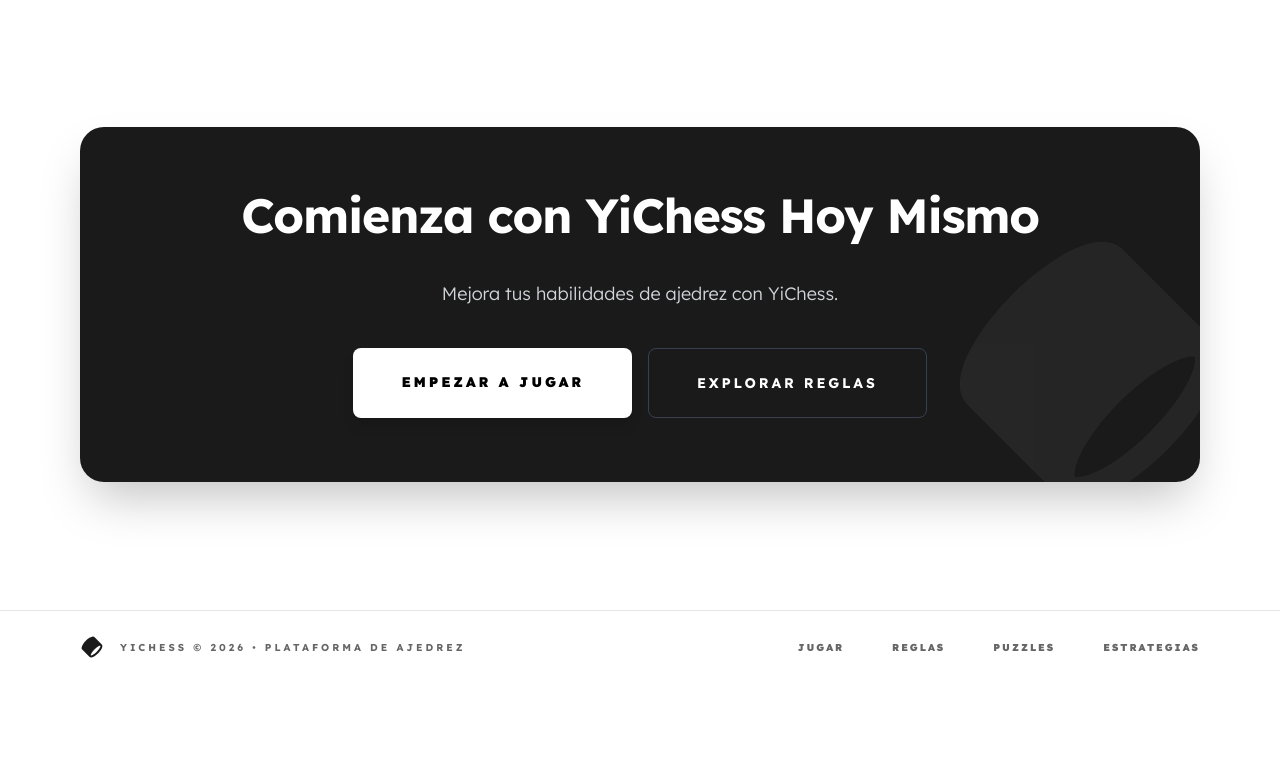
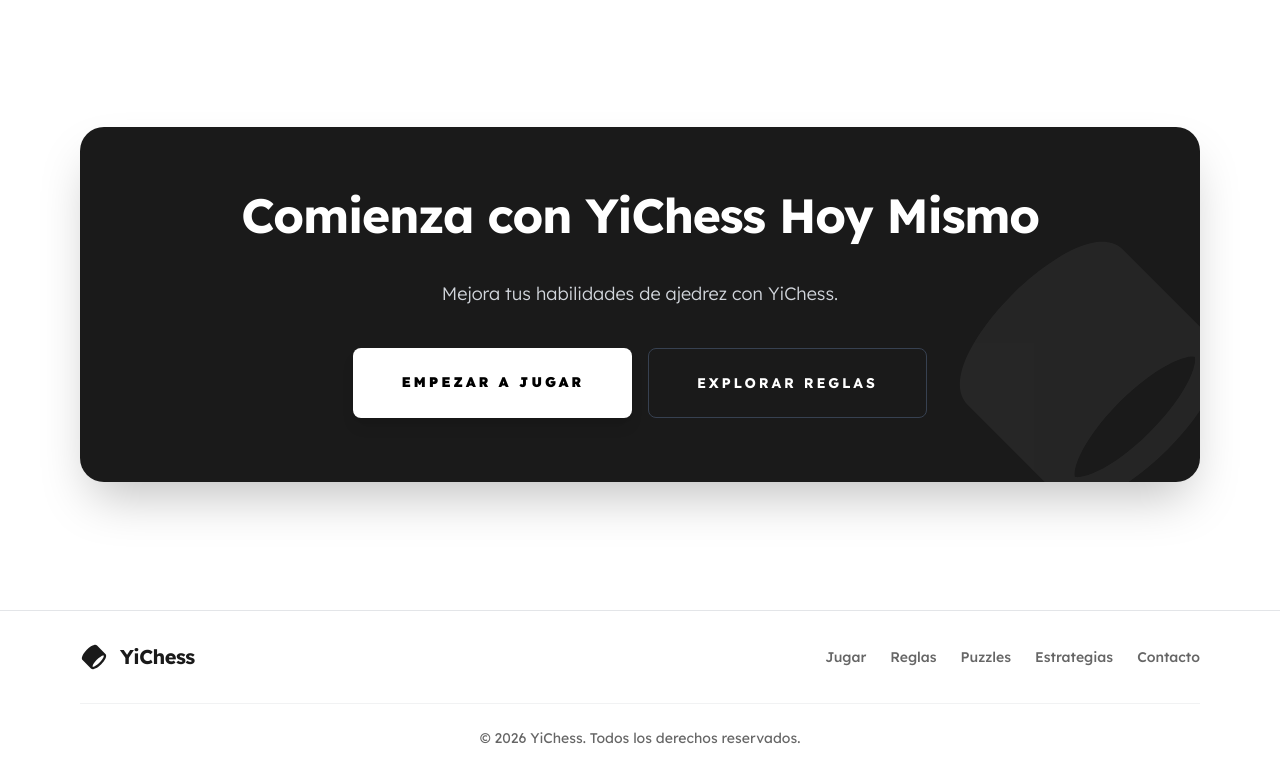
Before and after one commit to yisus17-stack/YiChess, a Next.js app: page / in a window 1280 px wide. Shown: the part 690-1470 px from the top of the page. Before the commit the page ends 1373 px from the top, so only its background shows below. Built offline with nearby package versions, Linux system fonts and the light colour scheme.

Commit message:
el footer arregla el diseño hazlo mas mejor experiencia de usuario y que

```diff
--- a/src/components/layout/footer.tsx
+++ b/src/components/layout/footer.tsx
@@ -5,19 +5,24 @@ export function AppFooter() {
   const currentYear = new Date().getFullYear();
 
   return (
-    <footer className="bg-background border-t border-border py-6">
-        <div className="max-w-[1200px] mx-auto px-10 flex flex-col md:flex-row justify-between items-center gap-12">
-            <div className="flex items-center gap-4">
-                <Logo className="size-6" />
-                <span className="font-bold text-[10px] uppercase tracking-[0.3em] text-muted-foreground">YiChess © {currentYear} • Plataforma de Ajedrez</span>
+    <footer className="bg-background border-t border-border">
+        <div className="max-w-[1200px] mx-auto px-10 py-8">
+            <div className="flex flex-col sm:flex-row justify-between items-center gap-8">
+                <Link href="/" className="flex items-center gap-3" aria-label="Volver al inicio de YiChess">
+                    <Logo className="size-7" />
+                    <h2 className="text-foreground text-xl font-bold tracking-tight">YiChess</h2>
+                </Link>
+                <nav className="flex flex-wrap justify-center gap-x-6 gap-y-2" aria-label="Navegación principal del pie de página">
+                    <Link className="text-sm font-medium text-muted-foreground hover:text-foreground transition-colors" href="/jugar">Jugar</Link>
+                    <Link className="text-sm font-medium text-muted-foreground hover:text-foreground transition-colors" href="/reglas">Reglas</Link>
+                    <Link className="text-sm font-medium text-muted-foreground hover:text-foreground transition-colors" href="/puzzles">Puzzles</Link>
+                    <Link className="text-sm font-medium text-muted-foreground hover:text-foreground transition-colors" href="/estrategias">Estrategias</Link>
+                    <Link className="text-sm font-medium text-muted-foreground hover:text-foreground transition-colors" href="/contacto">Contacto</Link>
+                </nav>
             </div>
-            <div className="flex gap-12">
-                <Link className="text-[10px] font-black uppercase tracking-[0.2em] text-muted-foreground hover:text-foreground transition-colors" href="/jugar">Jugar</Link>
-                <Link className="text-[10px] font-black uppercase tracking-[0.2em] text-muted-foreground hover:text-foreground transition-colors" href="/reglas">Reglas</Link>
-                <Link className="text-[10px] font-black uppercase tracking-[0.2em] text-muted-foreground hover:text-foreground transition-colors" href="/puzzles">Puzzles</Link>
-                <Link className="text-[10px] font-black uppercase tracking-[0.2em] text-muted-foreground hover:text-foreground transition-colors" href="/estrategias">Estrategias</Link>
+            <div className="mt-8 pt-6 border-t border-border/50 text-center">
+                <p className="text-sm text-muted-foreground">&copy; {currentYear} YiChess. Todos los derechos reservados.</p>
             </div>
-
         </div>
     </footer>
   );
```
